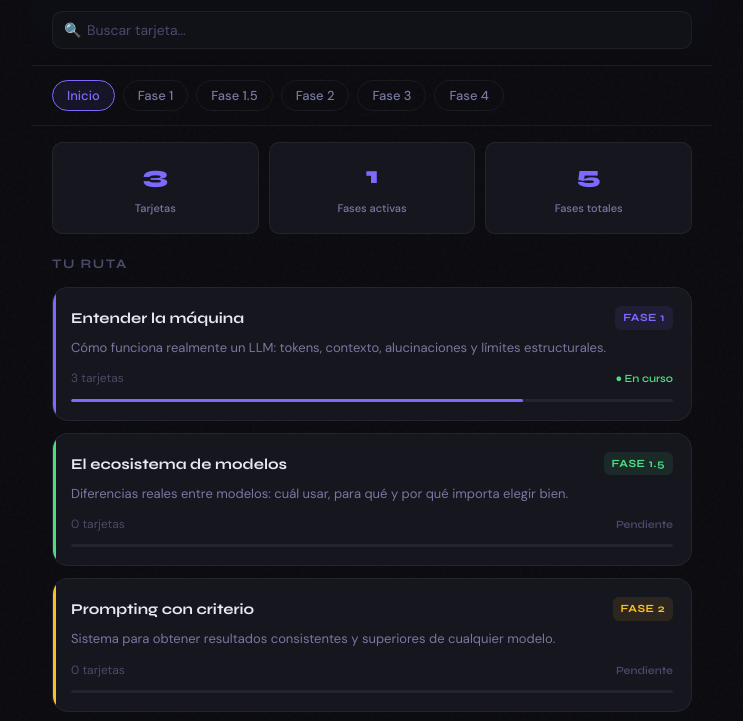
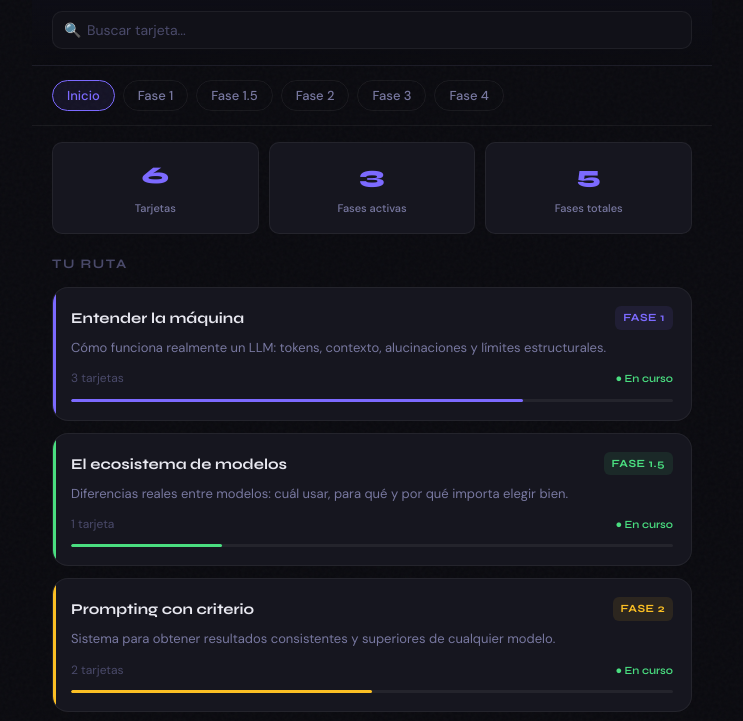
Before and after one commit to almer-330/ia-humana-kb, a plain HTML site: page index.html in a window 1280 px wide. Shown: the part 52-773 px from the top of the page, without its empty margins (268-1011 px from the left). Drawn offline with Linux system fonts and the light colour scheme.

Commit message:
Add files via upload

```diff
--- a/index.html
+++ b/index.html
@@ -270,13 +270,34 @@
       phase: "fase1",
       date: "Abr 2026",
       url: "tarjeta-fase1-prompt-injection.html"
+    },
+    {
+      title: "El ecosistema de modelos",
+      summary: "Ningún modelo es mejor en todo. Tu trabajo es saber cuál usar y para qué.",
+      phase: "fase1b",
+      date: "Abr 2026",
+      url: "tarjeta-fase1b-ecosistema.html"
+    },
+    {
+      title: "Cómo hablarle a la IA",
+      summary: "Los 6 componentes de un prompt con criterio — rol, contexto, tarea, formato, restricciones y ancla.",
+      phase: "fase2",
+      date: "Abr 2026",
+      url: "tarjeta-fase2a-prompt-estructura.html"
+    },
+    {
+      title: "Técnicas avanzadas de prompting",
+      summary: "Chain of thought, few-shot, self-consistency y más — cómo sacarle el máximo al modelo.",
+      phase: "fase2",
+      date: "Abr 2026",
+      url: "tarjeta-fase2b-tecnicas-avanzadas.html"
     }
   ];
 
   const PHASES = [
     { id: 'fase1',  label: 'FASE 1',   title: 'Entender la máquina',       desc: 'Cómo funciona realmente un LLM: tokens, contexto, alucinaciones y límites estructurales.', color: 'purple', status: 'active' },
-    { id: 'fase1b', label: 'FASE 1.5', title: 'El ecosistema de modelos',   desc: 'Diferencias reales entre modelos: cuál usar, para qué y por qué importa elegir bien.',   color: 'green',  status: 'pending' },
-    { id: 'fase2',  label: 'FASE 2',   title: 'Prompting con criterio',     desc: 'Sistema para obtener resultados consistentes y superiores de cualquier modelo.',           color: 'amber',  status: 'pending' },
+    { id: 'fase1b', label: 'FASE 1.5', title: 'El ecosistema de modelos',   desc: 'Diferencias reales entre modelos: cuál usar, para qué y por qué importa elegir bien.',   color: 'green',  status: 'active' },
+    { id: 'fase2',  label: 'FASE 2',   title: 'Prompting con criterio',     desc: 'Sistema para obtener resultados consistentes y superiores de cualquier modelo.',           color: 'amber',  status: 'active' },
     { id: 'fase3',  label: 'FASE 3',   title: 'IA como sistema de trabajo', desc: 'Integrar IA como capa de amplificación en trading, negocios y aprendizaje.',              color: 'cyan',   status: 'pending' },
     { id: 'fase4',  label: 'FASE 4',   title: 'Construir con IA',           desc: 'Pasar de usuario avanzado a constructor: APIs, agentes, RAG y herramientas propias.',      color: 'purple', status: 'pending' }
   ];
```
